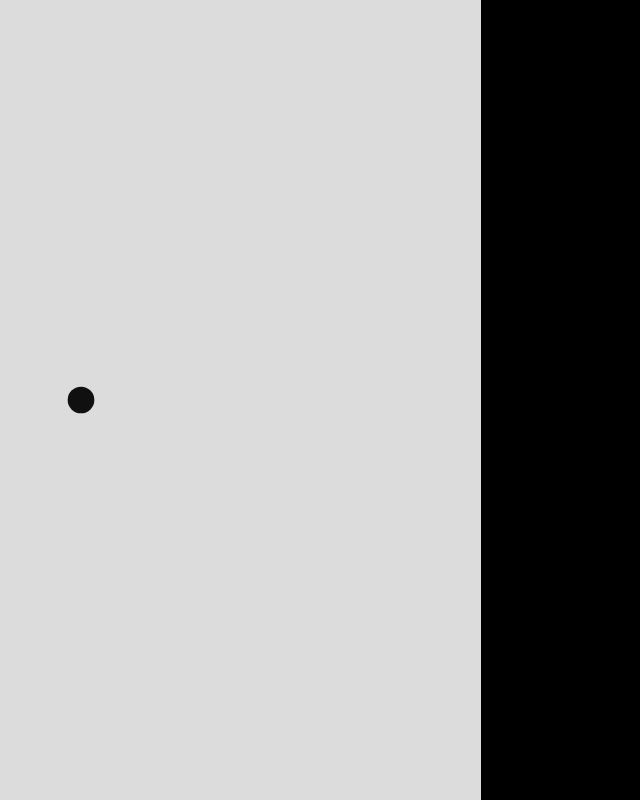
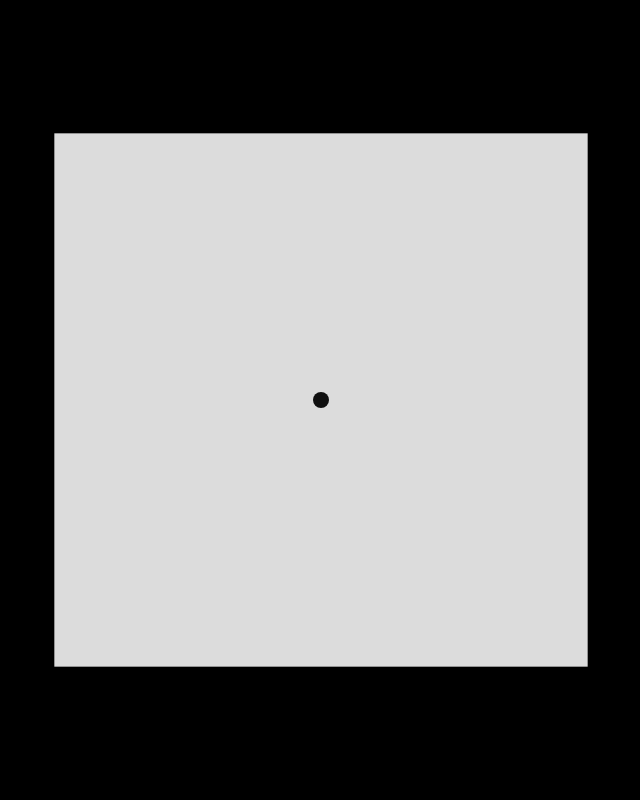
Before and after one commit to ArcaneCircle/MusasQuest, a plain HTML site: page src/index.html in a window 1280 px wide. Shown: the whole page, without its empty margins (319-959 px from the left). Drawn offline with Linux system fonts and the light colour scheme.

Commit message:
Add functions to place objects

```diff
--- a/src/index.html
+++ b/src/index.html
@@ -45,10 +45,10 @@ svg {
 <body>
 <svg id="S">
 <g id="World">
-	<rect x="0" y="0" width="300" height="300" style="fill: rgb(220, 220, 220);"></rect>
+	<rect x="-50" y="-50" width="200" height="200" style="fill: rgb(220, 220, 220);"></rect>
 </g>
 <g id="Guy">
-	<circle style="fill: rgb(16, 16, 16);" cx="150" cy="150" r="5"></circle>
+	<circle style="fill: rgb(16, 16, 16);" cx="50" cy="50" r="3"></circle>
 </g>
 </svg>
 <div id="B"><div id="BM"></div><div id="BP"></div></div>
--- a/src/src.js
+++ b/src/src.js
@@ -1,4 +1,6 @@
 "use strict"
+
+let centerX, centerY
 
 function clear() {
 	clearTimeout(B.tid)
@@ -74,6 +76,21 @@ function say(a, f, cont) {
 	BP.style.left = (cx - x) + "px"
 }
 
+function translate(x, y, size, deg) {
+	return `translate(${
+		centerX - 50 + (x || 0)}px, ${
+		centerY - 50 + (y || 0)}px) rotateZ(${
+		deg || 0}deg) scale(${size || 1})`
+}
+
+function set(e, f, x, y, size, deg) {
+	e.style.transformOrigin = `50px 50px`
+	e.style.transform = translate(x, y, size, deg)
+	e.onclick = f ? function() {
+		B.talking || f()
+	} : null
+}
+
 function resize() {
 	const windowWidth = window.innerWidth,
 		windowHeight = window.innerHeight,
@@ -82,6 +99,9 @@ function resize() {
 		stageWidth = windowWidth / ratio,
 		stageHeight = windowHeight / ratio
 
+	centerX = stageWidth >> 1
+	centerY = stageHeight >> 1
+
 	const style = S.style
 	style.width = stageWidth + "px"
 	style.height = stageHeight + "px"
@@ -89,7 +109,10 @@ function resize() {
 	style.transform = `scale(${ratio})`
 	style.display = "block"
 
-	say([Guy, "Hello World!"])
+	set(World)
+	set(Guy, function() {
+		say([Guy, "Hello World!"])
+	})
 }
 
 window.onload = function() {
```
